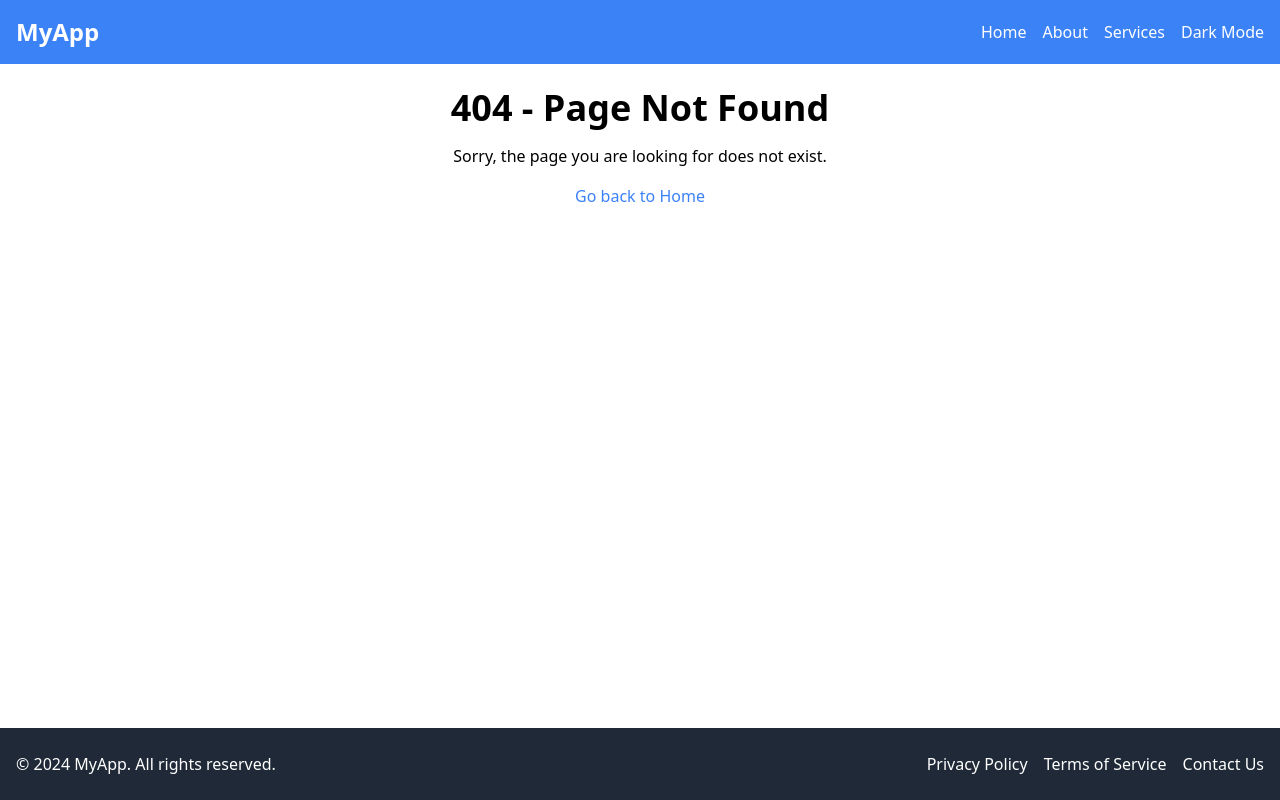
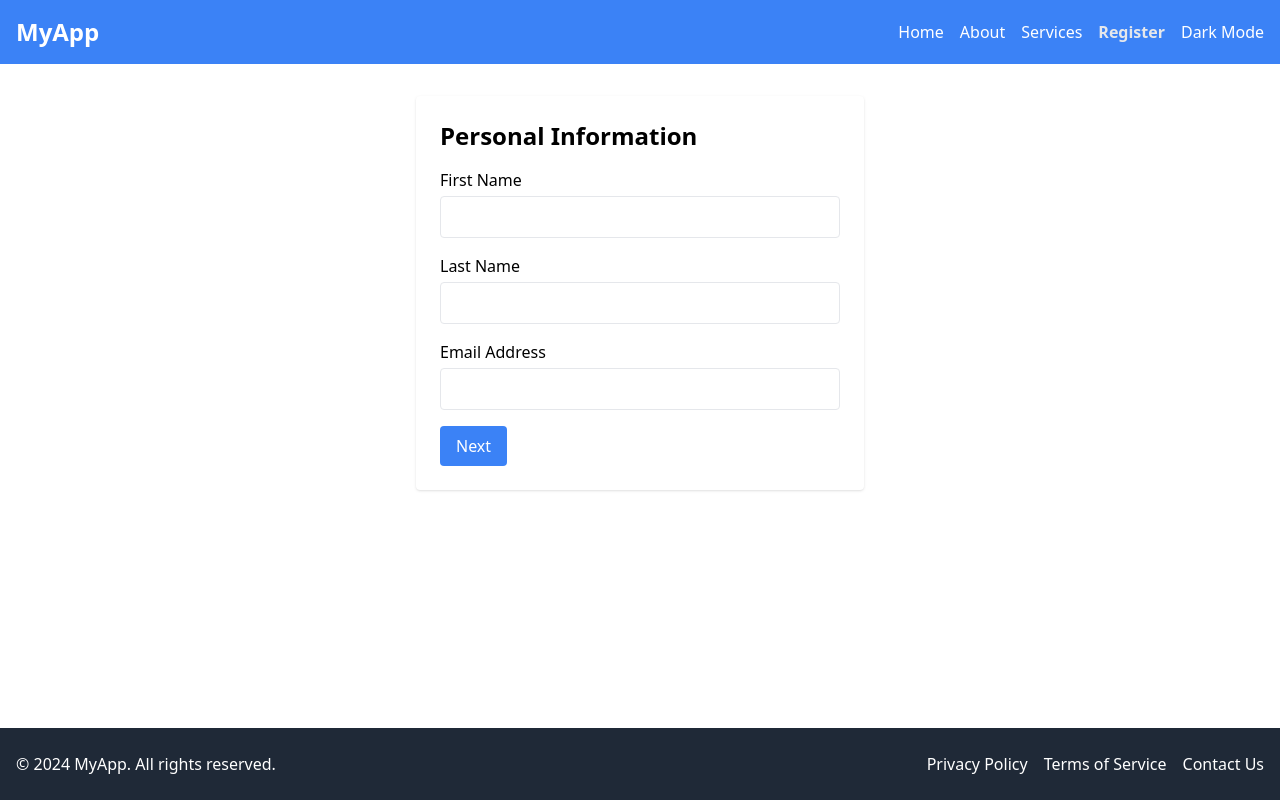
Before and after one commit to OwlPharaoh20/JS100Doc-3-4-react-responsive-navbar-and-footer, a React (Vite) app: page /register in a window 1280 px wide. Built offline with nearby package versions, Linux system fonts and the light colour scheme.

Commit message:
Day 5, Register form added

```diff
--- a/src/App.jsx
+++ b/src/App.jsx
@@ -5,8 +5,9 @@ import Footer from './components/Footer';
 import Home from './pages/Home';
 import About from './pages/About';
 import Services from './pages/Services';
+import MultiStepForm from './components/MultiStepForm';
+import NotFound from './pages/NotFound';
 import { ThemeProvider } from './context/ThemeContext';
-import NotFound from './pages/NotFound';
 
 function App() {
   return (
@@ -19,6 +20,7 @@ function App() {
               <Route path="/" element={<Home />} />
               <Route path="/about" element={<About />} />
               <Route path="/services" element={<Services />} />
+              <Route path="/register" element={<MultiStepForm />} />
               <Route path="*" element={<NotFound />} />
               {/* Add other routes here if needed */}
             </Routes>
--- /dev/null
+++ b/src/components/MultiStepForm.jsx
@@ -0,0 +1,221 @@
+// src/components/MultiStepForm.jsx
+import React, { useState } from 'react';
+
+const MultiStepForm = () => {
+  // State to hold form data
+  const [formData, setFormData] = useState({
+    firstName: '',
+    lastName: '',
+    email: '',
+    username: '',
+    password: '',
+    confirmPassword: '',
+  });
+
+  // State to track the current step
+  const [currentStep, setCurrentStep] = useState(1);
+
+  // Function to handle input changes
+  const handleChange = (e) => {
+    const { name, value } = e.target;
+    setFormData({ ...formData, [name]: value });
+  };
+
+  // Function to move to the next step// Example validation in nextStep
+const nextStep = () => {
+    // Perform validation for current step
+    let isValid = true;
+
+    if (currentStep === 1) {
+      // Validate Step 1 fields
+      if (!formData.firstName || !formData.lastName || !formData.email) {
+        isValid = false;
+        alert('Please fill out all fields in Step 1');
+      }
+    } else if (currentStep === 2) {
+      // Validate Step 2 fields
+      if (!formData.username || !formData.password || !formData.confirmPassword) {
+        isValid = false;
+        alert('Please fill out all fields in Step 2');
+      } else if (formData.password !== formData.confirmPassword) {
+        isValid = false;
+        alert('Passwords do not match');
+      }
+    }
+
+    if (isValid) {
+      setCurrentStep((prevStep) => prevStep + 1);
+    }
+  };
+
+
+  // Function to move to the previous step
+  const prevStep = () => {
+    setCurrentStep((prevStep) => prevStep - 1);
+  };
+
+  // Function to handle form submission
+  const handleSubmit = (e) => {
+    e.preventDefault();
+    // You can send formData to your backend here
+    console.log('Form submitted:', formData);
+    // Optionally, reset the form or navigate to a success page
+    setFormData({
+      firstName: '',
+      lastName: '',
+      email: '',
+      username: '',
+      password: '',
+      confirmPassword: '',
+    });
+    setCurrentStep(1);
+    alert('Form submitted successfully!');
+  };
+
+
+  return (
+    <div className="max-w-md mx-auto mt-8 p-6 bg-white rounded shadow">
+      <form onSubmit={handleSubmit}>
+        {currentStep === 1 && (
+          <div>
+            <h2 className="text-2xl font-bold mb-4">Personal Information</h2>
+            <div className="mb-4">
+              <label className="block mb-1">First Name</label>
+              <input
+                type="text"
+                name="firstName"
+                value={formData.firstName}
+                onChange={handleChange}
+                className="border p-2 w-full rounded"
+                required
+              />
+            </div>
+            <div className="mb-4">
+              <label className="block mb-1">Last Name</label>
+              <input
+                type="text"
+                name="lastName"
+                value={formData.lastName}
+                onChange={handleChange}
+                className="border p-2 w-full rounded"
+                required
+              />
+            </div>
+            <div className="mb-4">
+              <label className="block mb-1">Email Address</label>
+              <input
+                type="email"
+                name="email"
+                value={formData.email}
+                onChange={handleChange}
+                className="border p-2 w-full rounded"
+                required
+              />
+            </div>
+            <div className="flex justify-between">
+              <button
+                type="button"
+                onClick={nextStep}
+                className="bg-blue-500 text-white px-4 py-2 rounded hover:bg-blue-600"
+              >
+                Next
+              </button>
+            </div>
+          </div>
+        )}
+
+        {currentStep === 2 && (
+          <div>
+            <h2 className="text-2xl font-bold mb-4">Account Details</h2>
+            <div className="mb-4">
+              <label className="block mb-1">Username</label>
+              <input
+                type="text"
+                name="username"
+                value={formData.username}
+                onChange={handleChange}
+                className="border p-2 w-full rounded"
+                required
+              />
+            </div>
+            <div className="mb-4">
+              <label className="block mb-1">Password</label>
+              <input
+                type="password"
+                name="password"
+                value={formData.password}
+                onChange={handleChange}
+                className="border p-2 w-full rounded"
+                required
+              />
+            </div>
+            <div className="mb-4">
+              <label className="block mb-1">Confirm Password</label>
+              <input
+                type="password"
+                name="confirmPassword"
+                value={formData.confirmPassword}
+                onChange={handleChange}
+                className="border p-2 w-full rounded"
+                required
+              />
+            </div>
+            <div className="flex justify-between">
+              <button
+                type="button"
+                onClick={prevStep}
+                className="bg-gray-500 text-white px-4 py-2 rounded hover:bg-gray-600"
+              >
+                Back
+              </button>
+              <button
+                type="button"
+                onClick={nextStep}
+                className="bg-blue-500 text-white px-4 py-2 rounded hover:bg-blue-600"
+              >
+                Next
+              </button>
+            </div>
+          </div>
+        )}
+
+        {currentStep === 3 && (
+          <div>
+            <h2 className="text-2xl font-bold mb-4">Confirmation</h2>
+            <div className="mb-4">
+              <p>
+                <strong>First Name:</strong> {formData.firstName}
+              </p>
+              <p>
+                <strong>Last Name:</strong> {formData.lastName}
+              </p>
+              <p>
+                <strong>Email:</strong> {formData.email}
+              </p>
+              <p>
+                <strong>Username:</strong> {formData.username}
+              </p>
+            </div>
+            <div className="flex justify-between">
+              <button
+                type="button"
+                onClick={prevStep}
+                className="bg-gray-500 text-white px-4 py-2 rounded hover:bg-gray-600"
+              >
+                Back
+              </button>
+              <button
+                type="submit"
+                className="bg-green-500 text-white px-4 py-2 rounded hover:bg-green-600"
+              >
+                Submit
+              </button>
+            </div>
+          </div>
+        )}
+      </form>
+    </div>
+  );
+};
+
+export default MultiStepForm;
--- a/src/components/Navbar.jsx
+++ b/src/components/Navbar.jsx
@@ -1,6 +1,5 @@
-// src/components/Navbar.jsx
 import React, { useContext } from 'react';
-import { Link } from 'react-router-dom';
+import { Link, NavLink } from 'react-router-dom';
 import { ThemeContext } from '../context/ThemeContext';
 
 const Navbar = () => {
@@ -11,15 +10,38 @@ const Navbar = () => {
       <div className="container mx-auto flex justify-between items-center">
         <h1 className="text-white text-2xl font-bold">MyApp</h1>
         <div className="flex items-center space-x-4">
-          <Link to="/" className="text-white hover:text-gray-200">
+          <NavLink
+            to="/"
+            className={({ isActive }) =>
+              isActive ? 'text-gray-200 font-bold' : 'text-white hover:text-gray-200'
+            }
+          >
             Home
-          </Link>
-          <Link to="/about" className="text-white hover:text-gray-200">
+          </NavLink>
+          <NavLink
+            to="/about"
+            className={({ isActive }) =>
+              isActive ? 'text-gray-200 font-bold' : 'text-white hover:text-gray-200'
+            }
+          >
             About
-          </Link>
-          <Link to="/services" className="text-white hover:text-gray-200">
+          </NavLink>
+          <NavLink
+            to="/services"
+            className={({ isActive }) =>
+              isActive ? 'text-gray-200 font-bold' : 'text-white hover:text-gray-200'
+            }
+          >
             Services
-          </Link>
+          </NavLink>
+          <NavLink
+            to="/register"
+            className={({ isActive }) =>
+              isActive ? 'text-gray-200 font-bold' : 'text-white hover:text-gray-200'
+            }
+          >
+            Register
+          </NavLink>
           <button
             onClick={toggleTheme}
             className="text-white hover:text-gray-200 focus:outline-none"
```
